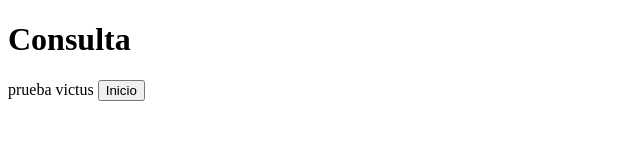
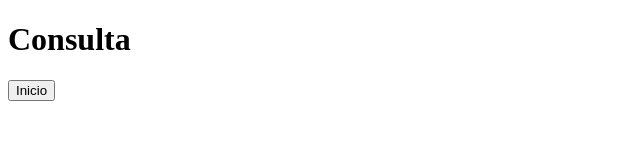
Before and after one commit to bulux-dev/Proyecto-ingenieria-software, a plain HTML site: page consulta.html in a window 1280 px wide. Shown: the whole page, without its empty margins (0-640 px from the left). Drawn offline with Linux system fonts and the light colour scheme.

Commit message:
segunda prueba

```diff
--- a/consulta.html
+++ b/consulta.html
@@ -9,7 +9,6 @@
     <body>
         <h1>Consulta</h1>
         <p></p>
-        <label>prueba victus</label>
         <button onclick = "window.location.href = 'inicio.html'">Inicio</button>
     </body>
 </html>
```
